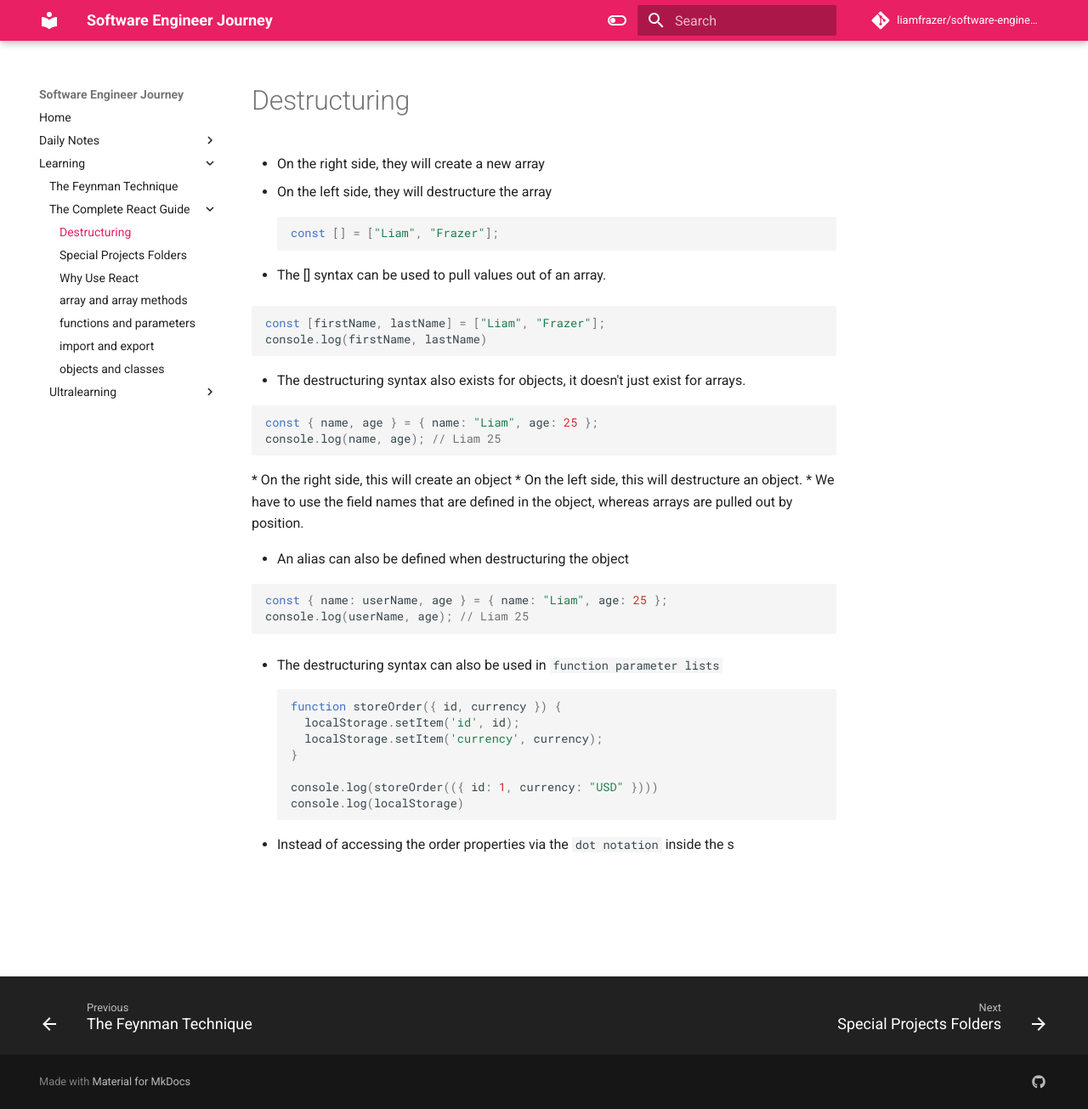
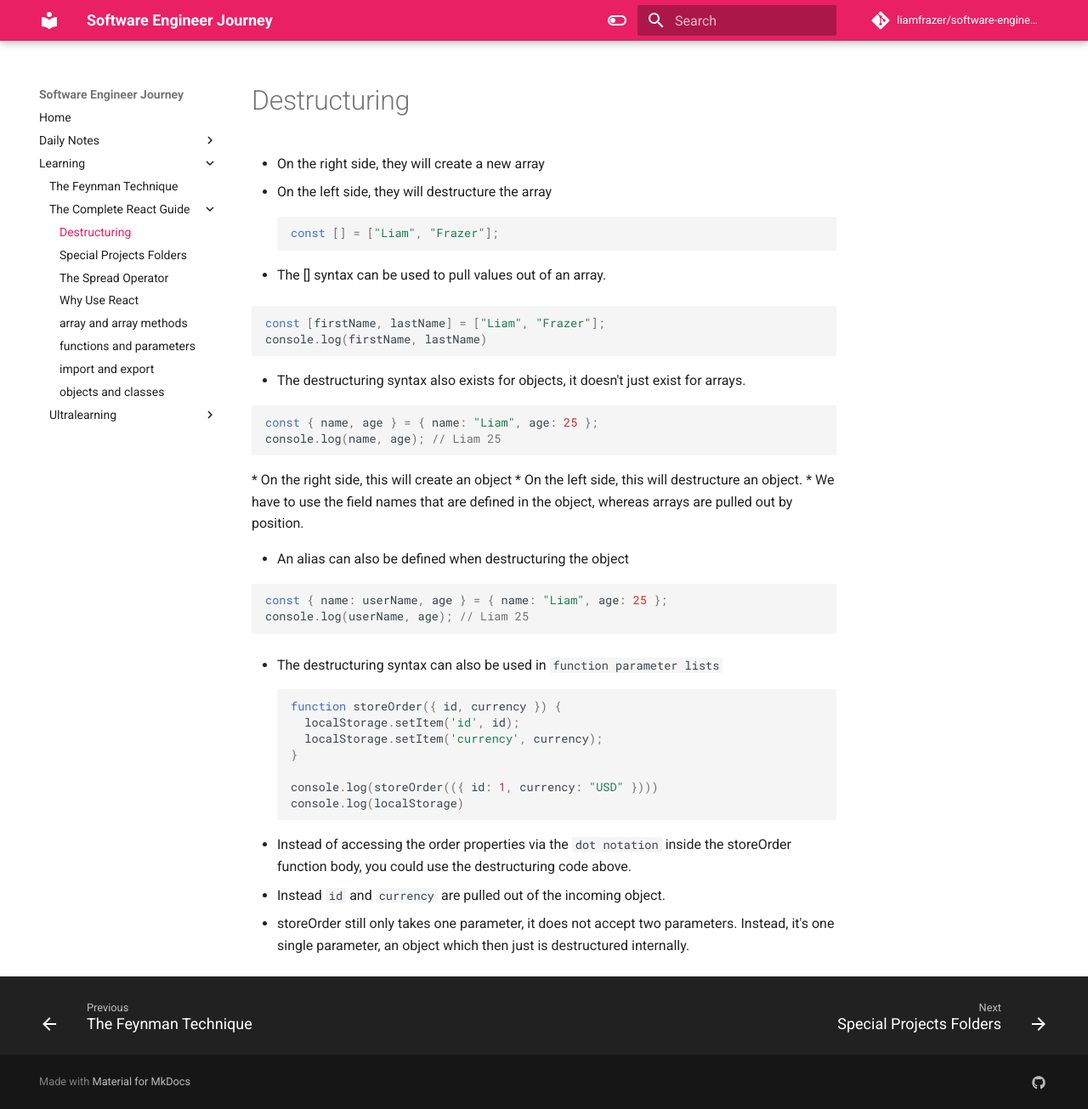
Before and after one commit to liamfrazer/software-engineer-journey, an MkDocs documentation site: the page built from docs/Learning/The Complete React Guide/Destructuring.md, in a window 1280 px wide and 1305 px high. Shown: the whole window at 85% size. Built offline with MkDocs 1.6.1 and Material for MkDocs 9.7.7, drawn with Linux system fonts in a browser that asks for light colours; comment, search, counter and statistics services are not loaded.

Commit message:
vault backup: 2023-12-10 13:13:00

````diff
--- a/docs/Learning/The Complete React Guide/Destructuring.md
+++ b/docs/Learning/The Complete React Guide/Destructuring.md
@@ -49,4 +49,6 @@ console.log(storeOrder(({ id: 1, currency: "USD" })))
 console.log(localStorage)
 ```
 
-* Instead of accessing the order properties via the `dot notation` inside the s
+* Instead of accessing the order properties via the `dot notation` inside the storeOrder function body, you could use the destructuring code above.
+* Instead `id` and `currency` are pulled out of the incoming object.
+* storeOrder still only takes one parameter, it does not accept two parameters. Instead, it's one single parameter, an object which then just is destructured internally.
--- /dev/null
+++ b/docs/Learning/The Complete React Guide/The Spread Operator.md
@@ -0,0 +1,6 @@
+---
+tags:
+  - spread
+  - operator
+---
+# The Spread Operator
````
Also changed, not shown: docs/index.md (+1 -0 lines).
